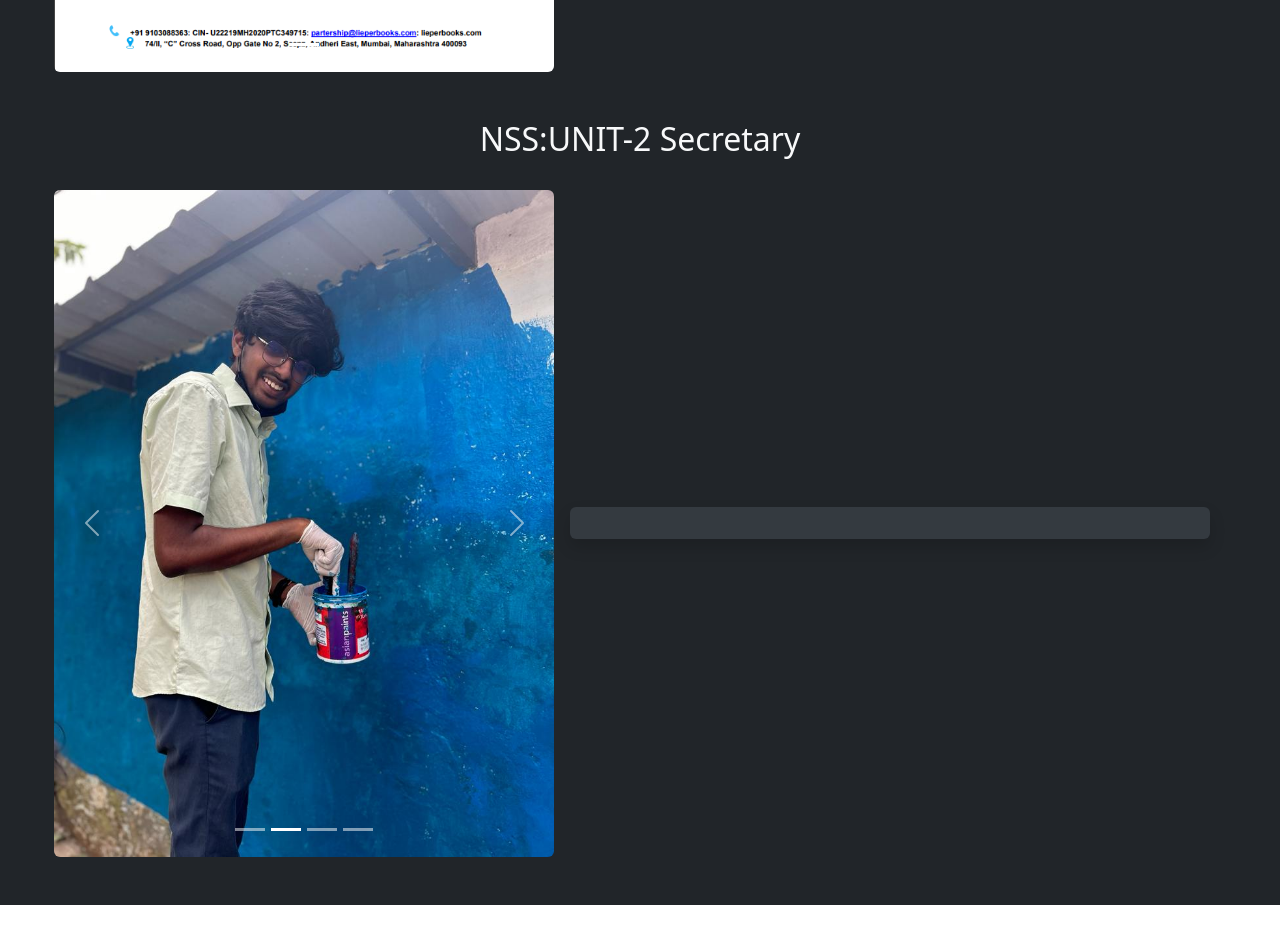
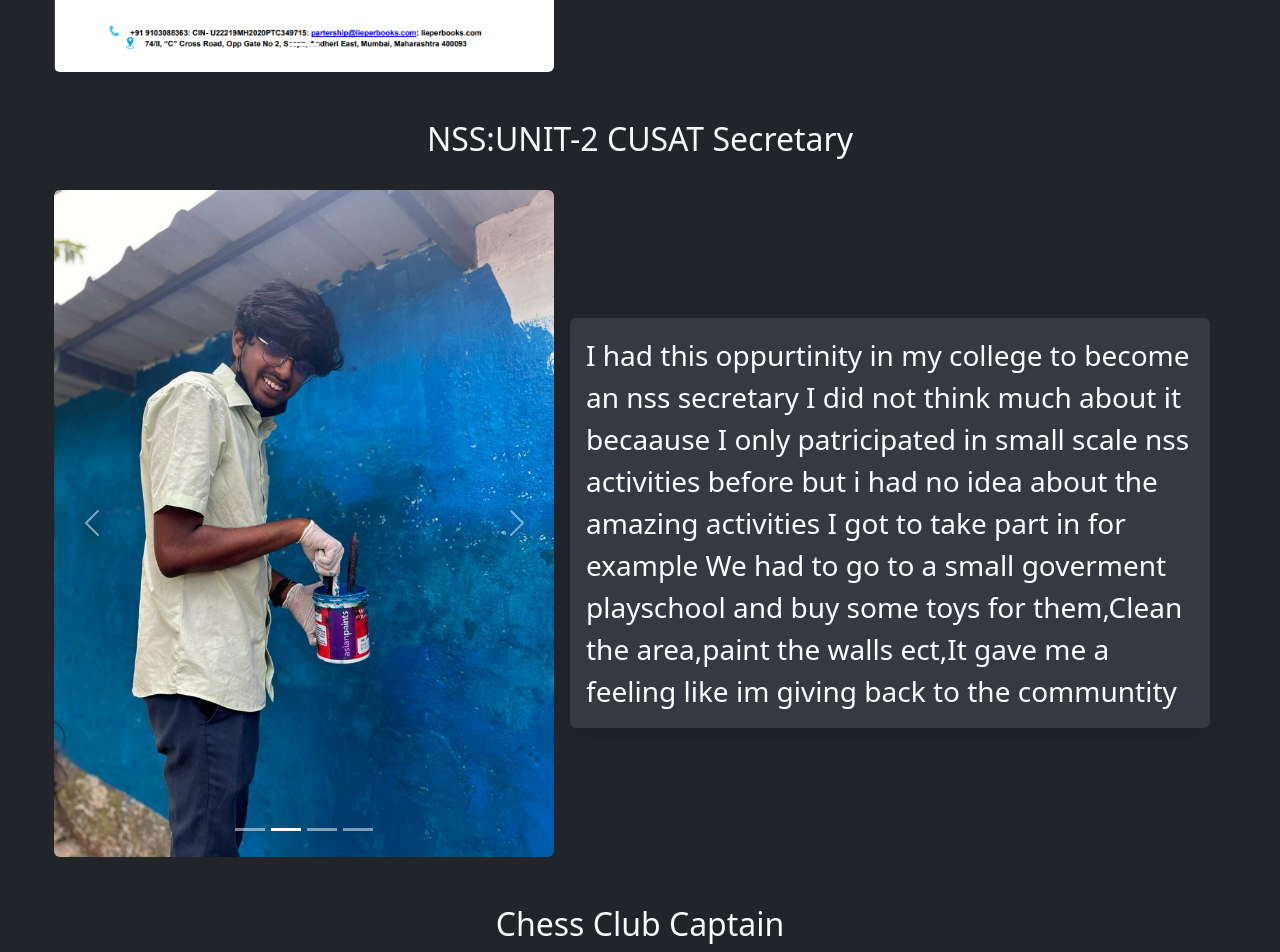
Before and after one commit to widejoy/my-portfolio, a React (Vite) app: page / in a window 1280 px wide. Shown: the part 1740-2692 px from the top of the page. Before the commit the page ends 2645 px from the top, so only its background shows below. Built offline with nearby package versions, Linux system fonts and the light colour scheme.

Commit message:
made the experienxe tab

```diff
--- a/src/Home.jsx
+++ b/src/Home.jsx
@@ -41,16 +41,20 @@ export default function Home() {
           </Container>
         </div>
 
-        <div className="py-5 about-me-section bg-dark text-light"> {/* Additional padding to separate sections */}
+        <div className="py-5 about-me-section bg-dark text-light">
           <h1 className="text-center mt-4">My Experiences</h1>
           <br />
           <h2 className="text-center mt-4">Internship at Lieper books</h2>
           <br />
           <BasicCard txt={"So when I had a decent grasp over flutter and firebase i wanted some industrial expirience and thats when i met abrar through a friend he works as a CFO in a relatively new company which uses flutter and I thought that was the perfect oppurtunity to learn more about flutter,to meet new amazing people and get some industry expirience"} images={["internship_certificate.png"]} size={500}></BasicCard>
           <br />
-          <h2 className="text-center mt-4">NSS:UNIT-2 Secretary</h2>
+          <h2 className="text-center mt-4">NSS:UNIT-2 CUSAT Secretary</h2>
           <br />
-          <BasicCard txt={""} images={["nss0.png","nss1.jpg","nss2.jpg","nss3.png"]} size={500}></BasicCard>
+          <BasicCard txt={"I had this oppurtinity in my college to become an nss secretary I did not think much about it becaause I only patricipated in small scale nss activities before but i had no idea about the amazing activities I got to take part in for example We had to go to a small goverment playschool and buy some toys for them,Clean the area,paint the walls ect,It gave me a feeling like im giving back to the communtity"} images={["nss0.png","nss1.jpg","nss2.jpg","nss4.jpg"]} size={500}></BasicCard>
+          <br />
+          <h2 className="text-center mt-4">Chess Club Captain</h2>
+          <br />
+          <BasicCard txt={"When the anual inter-college tournament came up I got selected by our senior into the team i was really tensed and not really sure what to do but we performed quite well so when he graduated he gave me the oppurtunity to be the new captain which gave me new leadership and organising skills ,The position also thought me how to work in a team"} images={[]} size={500}></BasicCard>
         </div>
       </Fade>
     </div>
--- a/src/basiccard.jsx
+++ b/src/basiccard.jsx
@@ -1,10 +1,10 @@
 import React from "react";
-import { Slide } from "react-reveal";
+import { Fade, Slide } from "react-reveal";
 import { Carousel, Card } from "react-bootstrap";
 
 export default function ElegantCard({ images, txt, size }) {
   return (
-    <Slide right>
+    <Fade left>
       <div className="d-flex justify-content-center align-items-center">
         <div className="mr-3">
           <Carousel style={{ maxWidth: size + "px" }}>
@@ -28,6 +28,6 @@ export default function ElegantCard({ images, txt, size }) {
           </Card.Body>
         </Card>
       </div>
-    </Slide>
+    </Fade>
   );
 }
```
Also changed, not shown: public/nss3.png (deleted), public/nss4.jpg (added).
